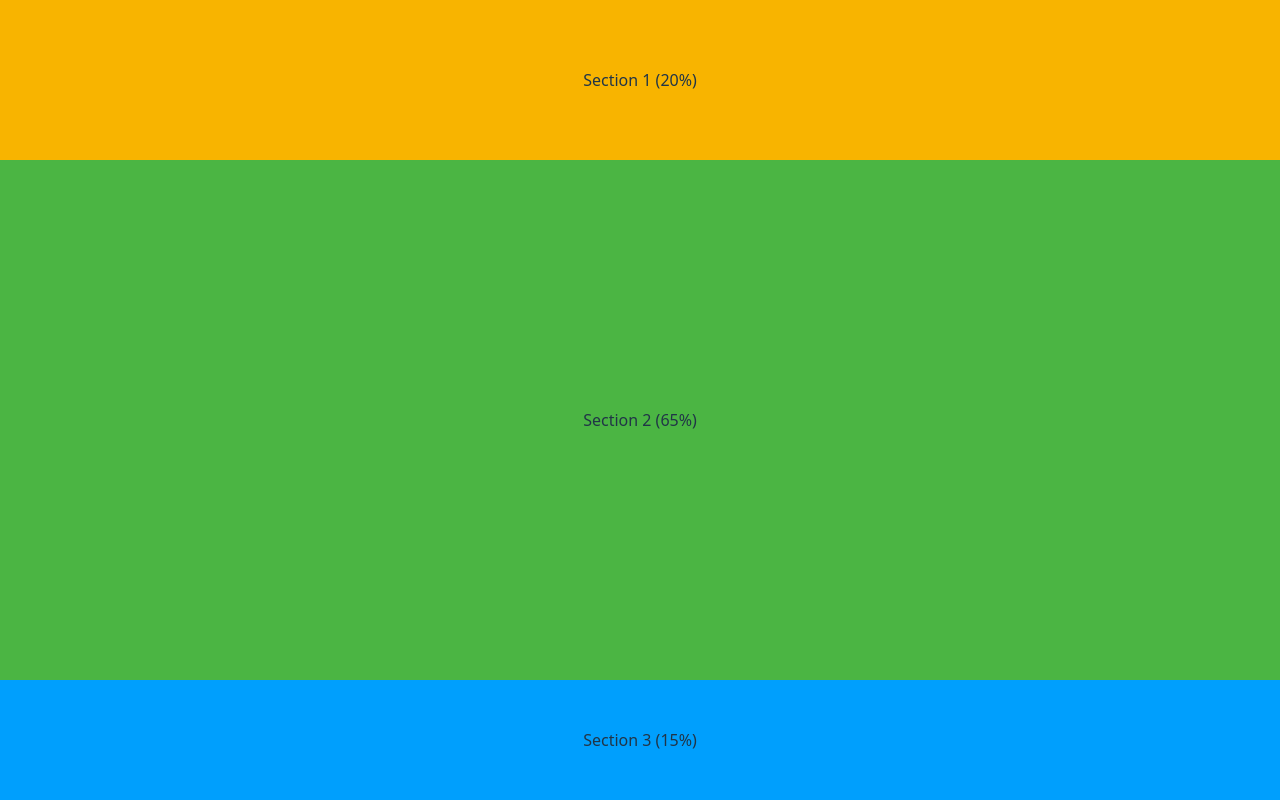
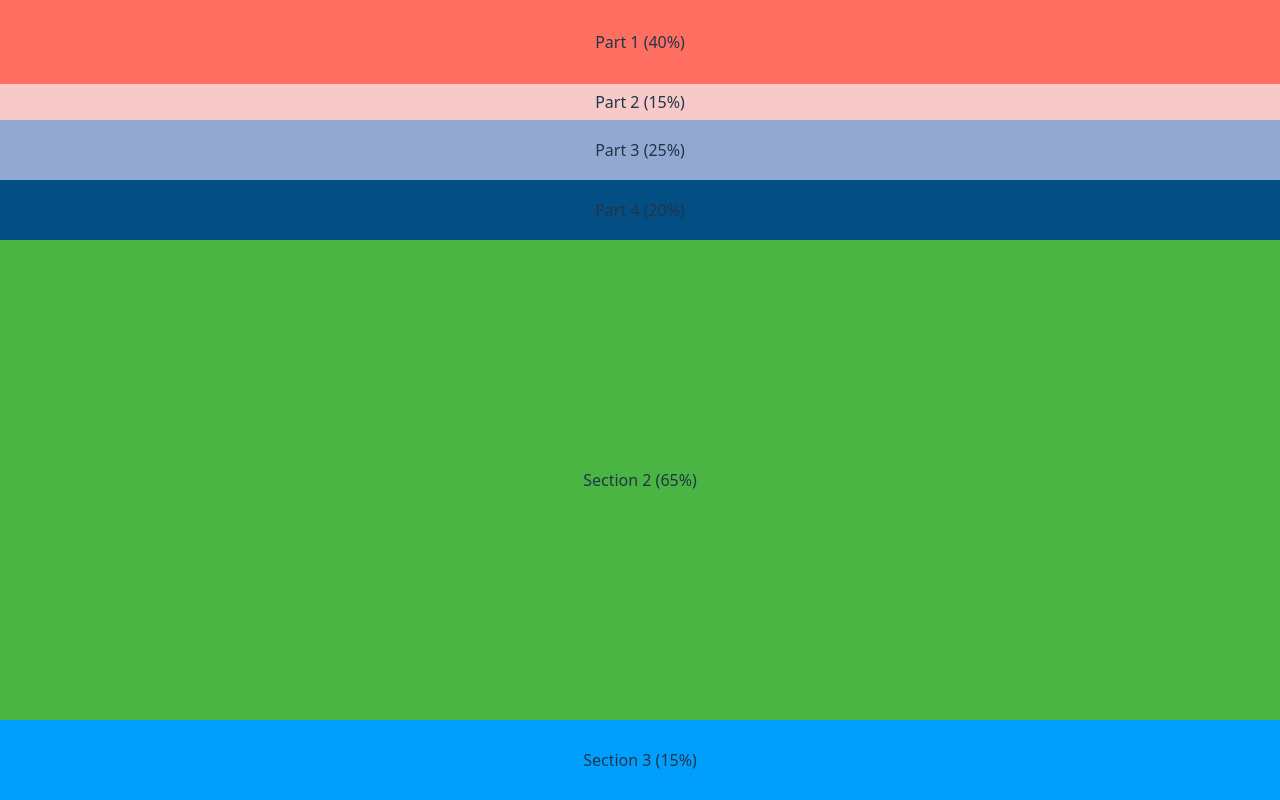
Before and after one commit to harshbarai2516/enoskill, a React (Vite) app: page / in a window 1280 px wide. Built offline with nearby package versions, Linux system fonts and the light colour scheme.

Commit message:
Describe your change

```diff
--- a/src/App.css
+++ b/src/App.css
@@ -1,3 +1,37 @@
+.section-1-inner {
+  width: 100%;
+  height: 100%;
+  display: flex;
+  flex-direction: column;
+}
+.part-1 {
+  flex: 0 0 35%;
+  background: #ff6f61;
+  display: flex;
+  align-items: center;
+  justify-content: center;
+}
+.part-2 {
+  flex: 0 0 15%;
+  background: #f7cac9;
+  display: flex;
+  align-items: center;
+  justify-content: center;
+}
+.part-3 {
+  flex: 0 0 25%;
+  background: #92a8d1;
+  display: flex;
+  align-items: center;
+  justify-content: center;
+}
+.part-4 {
+  flex: 0 0 25%;
+  background: #034f84;
+  display: flex;
+  align-items: center;
+  justify-content: center;
+}
 .section-container {
   width: 100vw;
   height: 100vh;
@@ -6,21 +40,21 @@
 }
 
 .section-1 {
-  flex: 0 0 20%;
+  flex: 0 0 30%;
   background: #f8b400;
   display: flex;
   align-items: center;
   justify-content: center;
 }
 .section-2 {
-  flex: 0 0 65%;
+  flex: 0 0 60%;
   background: #4bb543;
   display: flex;
   align-items: center;
   justify-content: center;
 }
 .section-3 {
-  flex: 0 0 15%;
+  flex: 0 0 10%;
   background: #009ffd;
   display: flex;
   align-items: center;
--- a/src/App.jsx
+++ b/src/App.jsx
@@ -7,7 +7,14 @@ function App() {
   return (
     <div className="fixed-white-screen">
       <div className="section-container">
-        <div className="section-1">Section 1 (20%)</div>
+        <div className="section-1">
+          <div className="section-1-inner">
+            <div className="part-1">Part 1 (40%)</div>
+            <div className="part-2">Part 2 (15%)</div>
+            <div className="part-3">Part 3 (25%)</div>
+            <div className="part-4">Part 4 (20%)</div>
+          </div>
+        </div>
         <div className="section-2">Section 2 (65%)</div>
         <div className="section-3">Section 3 (15%)</div>
       </div>
```
